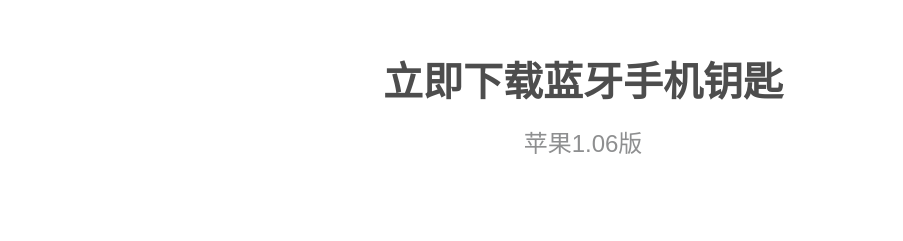
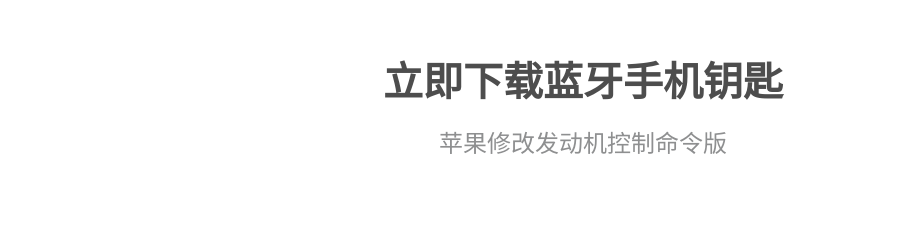
Before and after one commit to 184926898/SGMBLEKEY, a plain HTML site: page index.html in a window 1280 px wide. Shown: the part 820-1061 px from the top of the page, without its empty margins (57-960 px from the left). Drawn offline with Linux system fonts and the light colour scheme.

Commit message:
修改发动机控制命令版

```diff
--- a/index.html
+++ b/index.html
@@ -18,7 +18,7 @@
 		</div>
 		<div class="download">
 		  <h3 class="entry-hd">立即下载蓝牙手机钥匙</h3>
-			<p class="entry-con">苹果1.06版</p>
+			<p class="entry-con">苹果修改发动机控制命令版</p>
 			<div class="download-btn"><a href="itms-services://?action=download-manifest&amp;url=https://raw.githubusercontent.com/184926898/SGMBLEKEY/v1.06/IOS/blekeyapp.plist"><img src="source/ios-btn.png" alt="苹果版下载"></a><a href="https://github.com/184926898/SGMBLEKEY/raw/master/Android/GM_BLEKEY.apk" class="android-btn" id="J_weixin"><img src="source/android-btn.png" alt="安卓版下载"></a></div>
 			<p class="entry-con">苹果1.05版</p>
 			<div class="download-btn"><a href="itms-services://?action=download-manifest&amp;url=https://raw.githubusercontent.com/184926898/SGMBLEKEY/v1.05/IOS/blekeyapp.plist"><img src="source/ios-btn.png" alt="苹果版下载"></a><a href="https://github.com/184926898/SGMBLEKEY/raw/master/Android/GM_BLEKEY.apk" class="android-btn" id="J_weixin"><img src="source/android-btn.png" alt="安卓版下载"></a></div>
```
